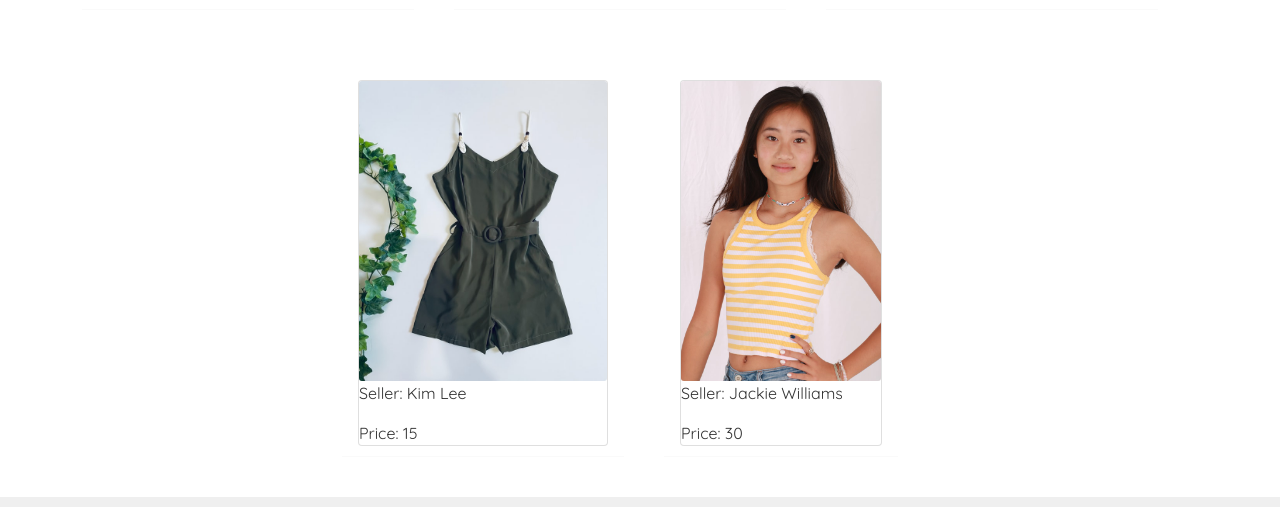
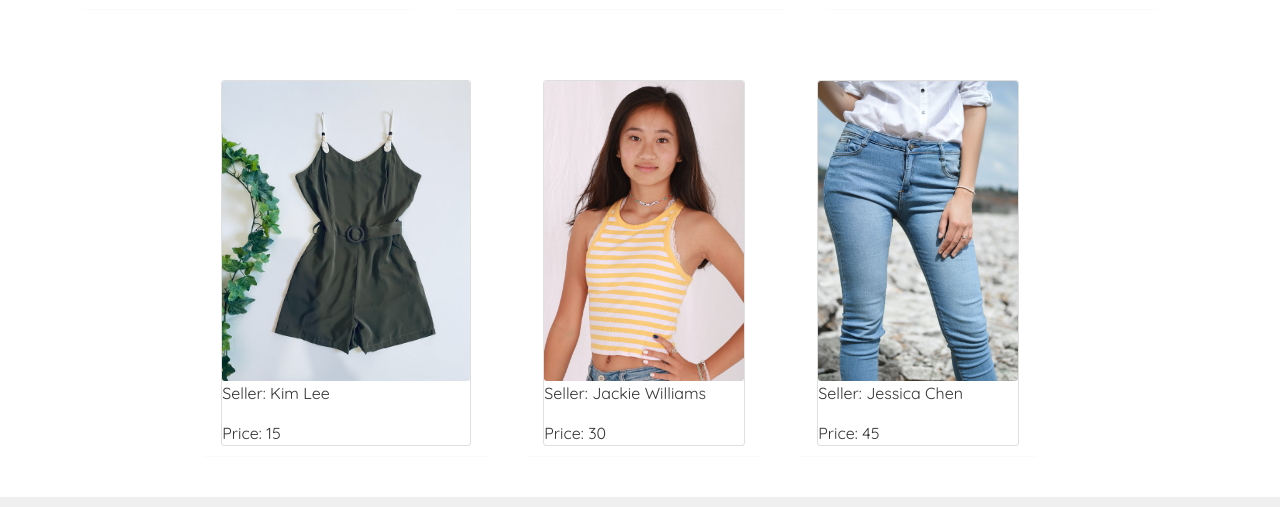
Before and after one commit to jessicachen0403/PBLWebsite, a React (Create React App) app: page / in a window 1280 px wide. Shown: the part 620-1127 px from the top of the page. Built offline with nearby package versions, Linux system fonts and the light colour scheme; data requests are answered from the project's data file; the HTML template or start-up script is replaced by a standard one.

Commit message:
Fixing Bug

```diff
--- a/data/db.json
+++ b/data/db.json
@@ -39,6 +39,14 @@
       "price": "30",
       "description": "This is an amazing top and great for creating something fun!",
       "id": 6
+    },
+    {
+      "seller": "Jessica Chen",
+      "name": "Jeans",
+      "image": "/images/unripped-jeans.jpg",
+      "price": "45",
+      "description": "Good pair of unripped jeans. Denim=Creativity.",
+      "id": 7
     }
   ]
 }
--- a/src/Home.js
+++ b/src/Home.js
@@ -3,7 +3,7 @@ import useFetch from "./useFetch";
 import {useEffect} from "react";
 
 const Home = () => {
-  const { error, isPending, data: items } = useFetch('http://localhost:8000/items');
+  const { error, isPending, data: items } = useFetch('http://localhost:8000/items/');
 
   useEffect( () => {
         window.scrollTo(0, 0);
```
